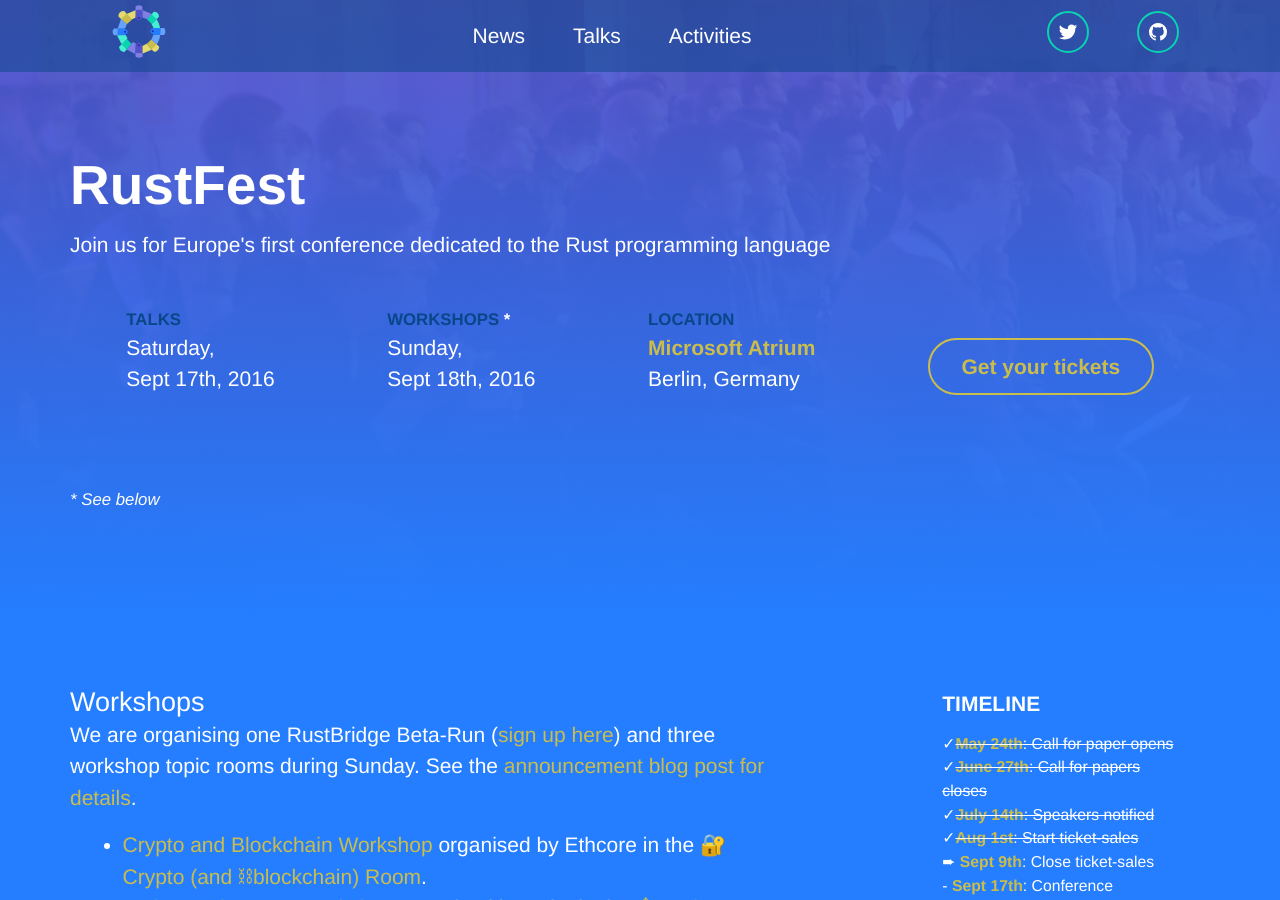
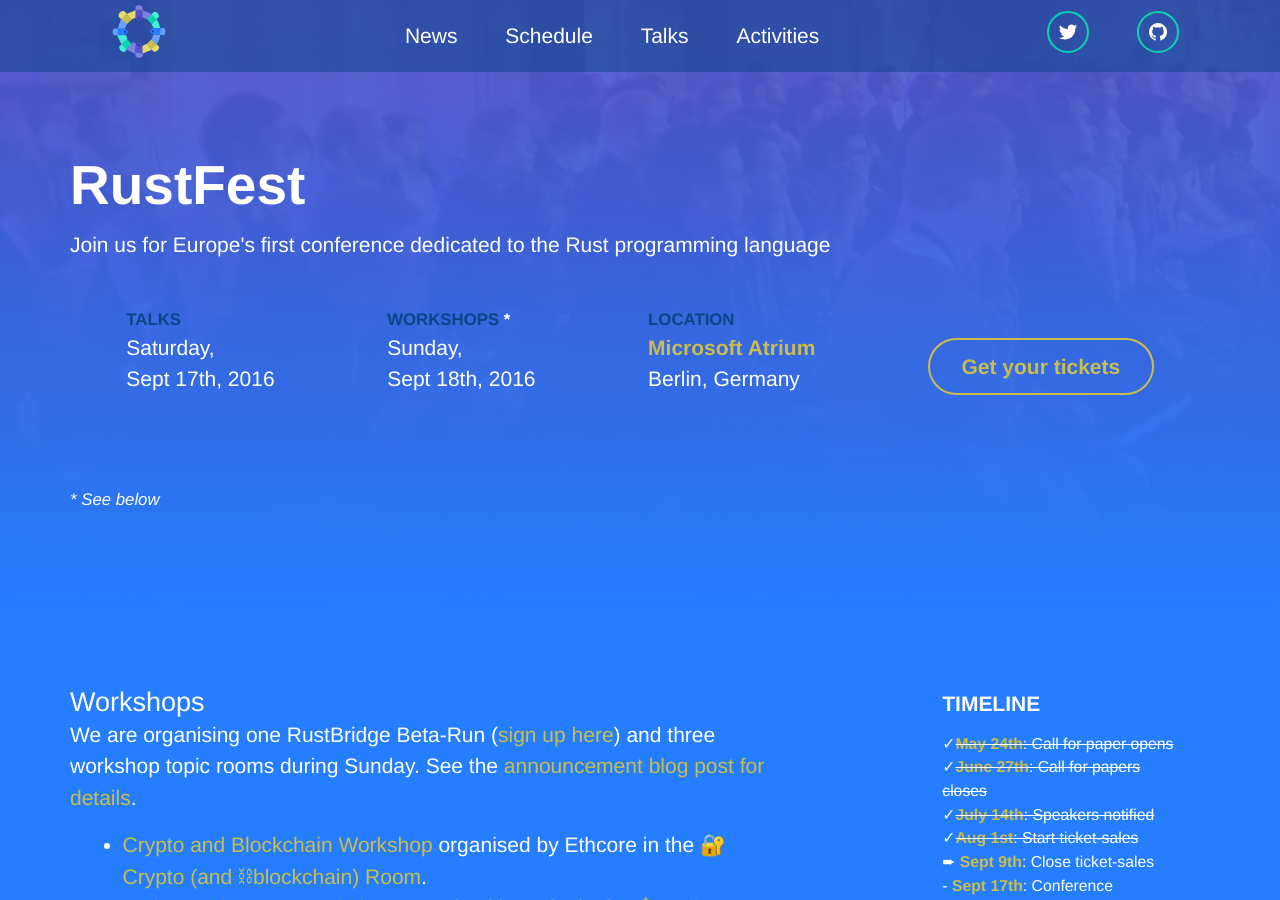
Before and after one commit to RustFestEU/blog.rustfest.eu, a Jekyll site: the page built from index.html, in a window 1280 px wide and 900 px high. Built offline with Jekyll 4.4.1, drawn with Linux system fonts in a browser that asks for light colours.

Commit message:
adding schedule to main menu

```diff
--- a/_data/header_menu.yml
+++ b/_data/header_menu.yml
@@ -1,5 +1,7 @@
 - title: "News"
   link: "/blog"
+- title: "Schedule"
+  link: "/schedule/"
 - title: "Talks"
   link: "/talks"
 - title: "Activities"
```
